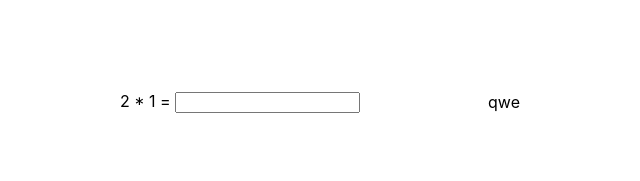
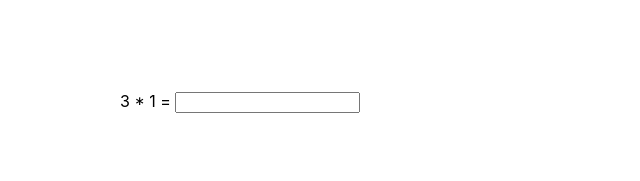
Before and after one commit to StandaFrontMan/happy_numbers_react, a React (Create React App) app: page / in a window 1280 px wide. Shown: the part 278-459 px from the top of the page, without its empty margins (320-960 px from the left). Built offline with nearby package versions, Linux system fonts and the light colour scheme.

Commit message:
feature: dice core logic

```diff
--- a/src/App.tsx
+++ b/src/App.tsx
@@ -5,7 +5,7 @@ import { useInjection } from "./core/hooks/useInjection";
 
 function App() {
   //states
-  const [nIndividualNumber, setNIndividualNumber] = useState<number>(2);
+  const [nIndividualNumber, setNIndividualNumber] = useState<number>(3);
 
   const [examplesArray, setExamplesArray] = useState<string[]>([]);
 
@@ -68,7 +68,23 @@ function App() {
           )}
         </div>
 
-        <div>qwe</div>
+        <div>
+          <div style={{ display: "flex", flexDirection: "column" }}>
+            {examplesArray.length > 0 && (
+              <>
+                {examplesArray.map((_, index) => (
+                  <div style={{ display: "flex", flexDirection: "row" }}>
+                    {Array.from({ length: nIndividualNumber }).map(
+                      (_, index) => (
+                        <div key={index}>O</div>
+                      )
+                    )}
+                  </div>
+                ))}
+              </>
+            )}
+          </div>
+        </div>
       </div>
 
       <div className="footer">
```
